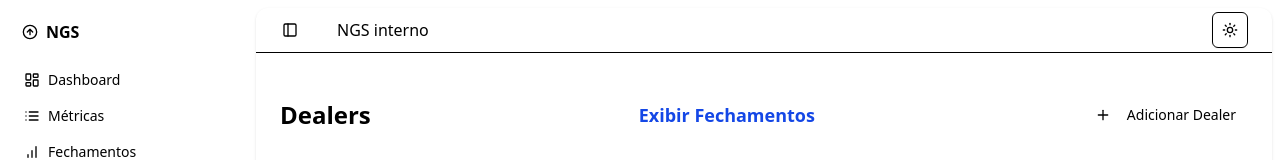
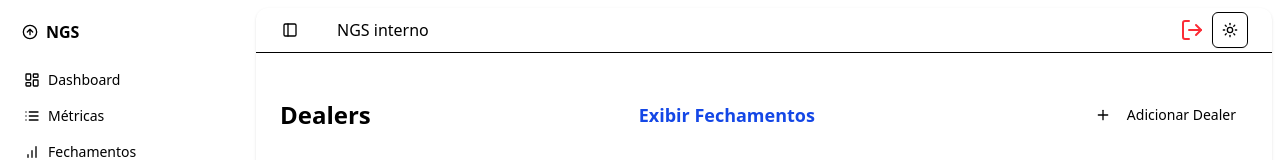
Before and after one commit to rayzen2002/NGS-application, a Next.js app: page /admin/dealers in a window 1280 px wide. Shown: the top 160 px of the page. Built offline with nearby package versions, Linux system fonts and the light colour scheme; no server answers; the database is empty.

Commit message:
Feat: Logout button on /admin

```diff
--- a/components/site-header.tsx
+++ b/components/site-header.tsx
@@ -2,6 +2,7 @@ import { Button } from "@/components/ui/button"
 import { Separator } from "@/components/ui/separator"
 import { SidebarTrigger } from "@/components/ui/sidebar"
 import { ModeToggle } from "./theme/mode-toggle"
+import { LogoutButton } from "./logout-button"
 
 export function SiteHeader() {
   return (
@@ -17,6 +18,7 @@ export function SiteHeader() {
           <Button variant="ghost" asChild size="sm" className="hidden sm:flex">
             {/* Conteúdo do botão aqui, se houver */}
           </Button>
+          <LogoutButton />
         </div>
         <ModeToggle />
       </div>
```
